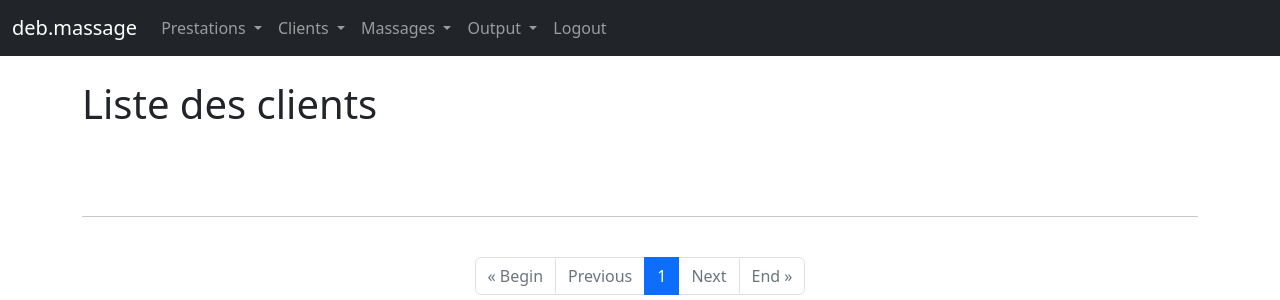
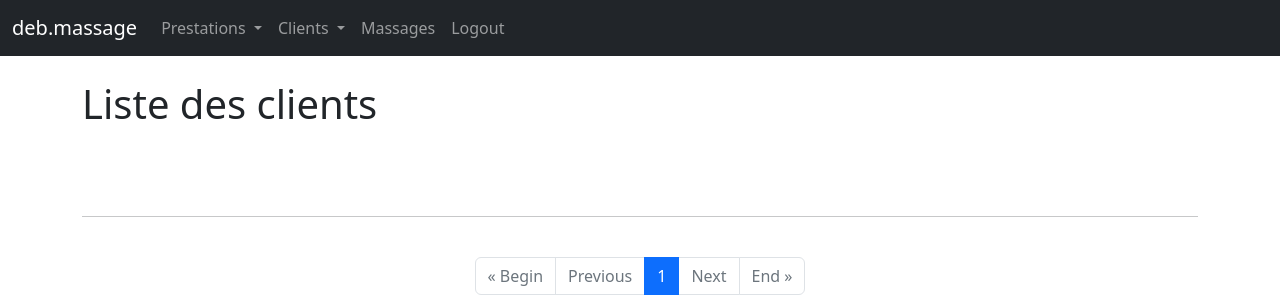
Before and after one commit to ycrausaz/dm-mgmt, a Django app: page /list_clients in a window 1280 px wide. Shown: the top 300 px of the page. Run offline with Django 4.2, Linux system fonts and the light colour scheme; a user stored in the database is signed in; data that the repository does not hold is empty; parts of the project's set-up code (start-up, migrations or seed data) failed here and were passed over; some libraries are stand-ins or nearby versions.

Commit message:
Temporarily removed the 'Output' menu entries and the simplified the 'Massage' menu entry to the list of items

```diff
--- a/dm_mgmt/templates/navbar_generic.html
+++ b/dm_mgmt/templates/navbar_generic.html
@@ -30,7 +30,10 @@
             <li><a class="dropdown-item" href="{% url 'list-clients' %}">Lister les clients</a></li>
           </ul>
         </li>
-        <li class="nav-item dropdown">
+        <li>
+            <a class="nav-link" href="{% url 'list-massages' %}">Massages</a>
+        </li>
+<!--        <li class="nav-item dropdown">
           <a class="nav-link dropdown-toggle" href="#" id="navbarDropdown" role="button" data-bs-toggle="dropdown" aria-expanded="false">
             Massages
           </a>
@@ -38,8 +41,8 @@
             <li><a class="dropdown-item" href="{% url 'add-massage' %}">Ajouter un massage</a></li>
             <li><a class="dropdown-item" href="{% url 'list-massages' %}">Lister les massages</a></li>
           </ul>
-        </li>
-        <li class="nav-item dropdown">
+        </li>-->
+<!--        <li class="nav-item dropdown">
           <a class="nav-link dropdown-toggle" href="#" id="navbarDropdown" role="button" data-bs-toggle="dropdown" aria-expanded="false">
             Output
           </a>
@@ -50,7 +53,7 @@
             <li><a class="dropdown-item" href="{% url 'output-service-csv' %}">Prestations CSV (Excel)</a></li>
             <li><a class="dropdown-item" href="{% url 'output-service-pdf' %}">Prestations PDF</a></li>
          </ul>
-        </li>
+        </li>-->
         <li>
             <a class="nav-link" href="{% url 'logout-user' %}">Logout</a>
         </li>
```
